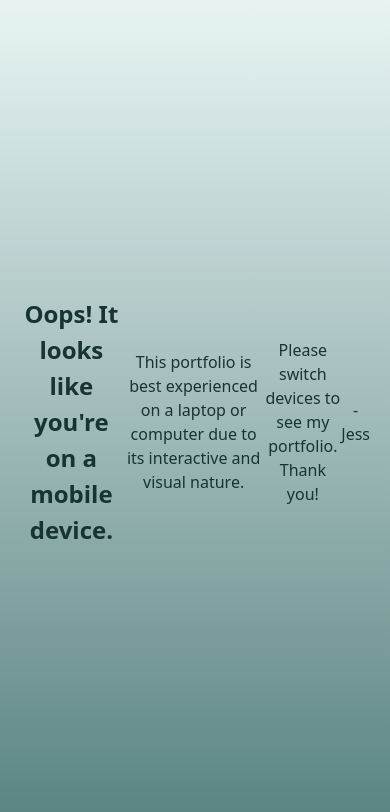
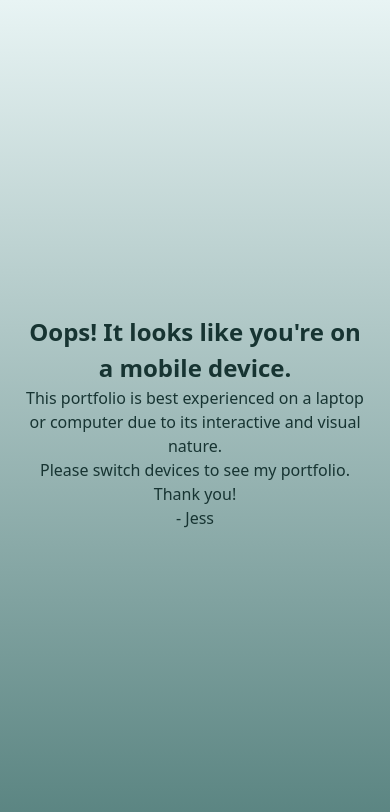
Before and after one commit to jexsaga/Portfolio, a Vue app: page / in a window 390 px wide. Shown: the top 812 px of the page. Built offline with nearby package versions, Linux system fonts and the light colour scheme.

Commit message:
mobile work still

```diff
--- a/src/components/EntryPage.vue
+++ b/src/components/EntryPage.vue
@@ -1,5 +1,5 @@
 <template>
-    <div v-if="isMobile || isProllyMobile" style="display: flex; flex-direction: row; justify-content: center; align-items: center; height: 100vh; padding: 0 20px;">
+    <div v-if="isMobile || isProllyMobile" style="display: flex; flex-direction: column; justify-content: center; align-items: center; height: 100vh; padding: 0 20px;">
         <h2 style="text-align: center;">Oops! It looks like you're on a mobile device.</h2>
         <p style="text-align: center;">This portfolio is best experienced on a laptop or computer due to its interactive and visual nature.</p>
         <p style="text-align: center;">Please switch devices to see my portfolio. Thank you!</p>
```
